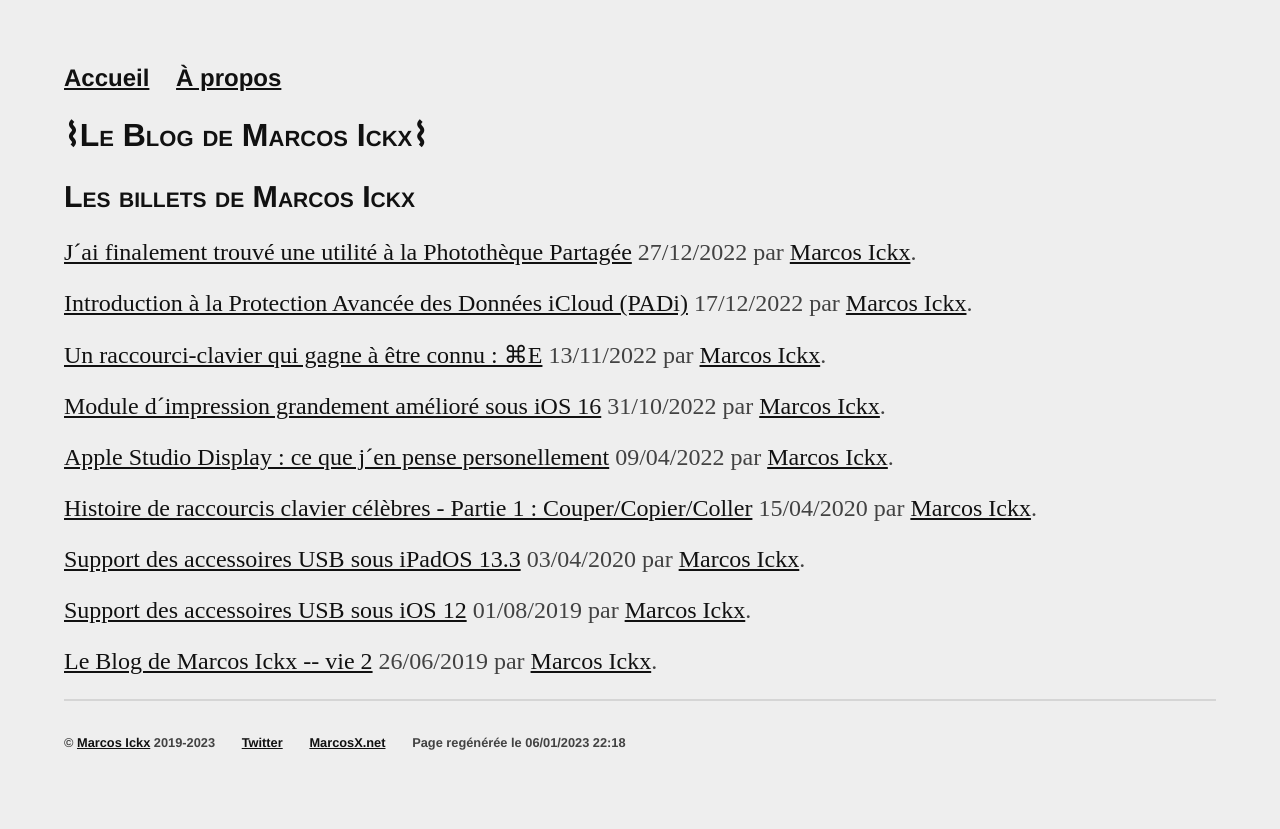
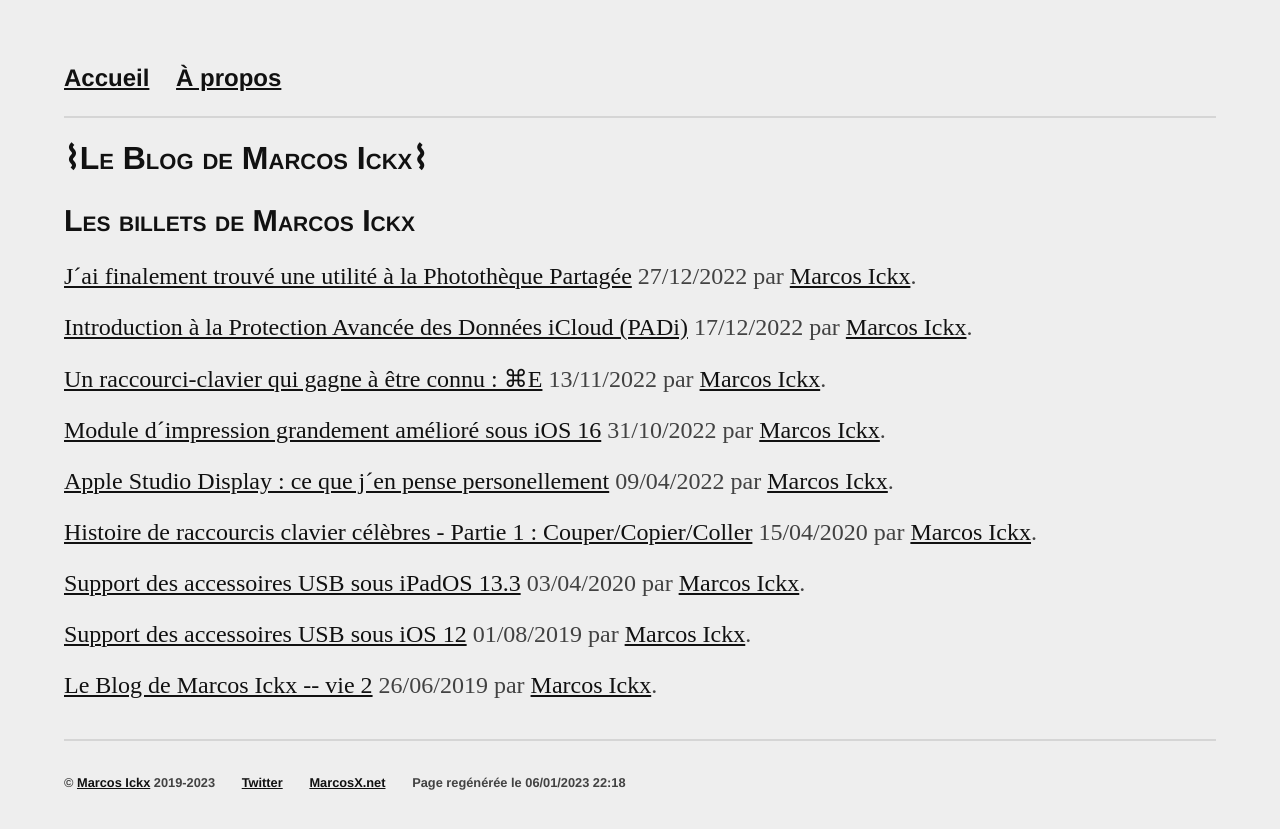
Before and after one commit to MarcosIckx/PreviewMarcosxNet, a Jekyll site: the page built from Index2.html, in a window 1280 px wide. Shown: the top 829 px of the page. Built offline with Jekyll 4.4.1, drawn with Linux system fonts in a browser that asks for light colours.

Commit message:
Update main.css

```diff
--- a/css/main.css
+++ b/css/main.css
@@ -50,9 +50,19 @@
     list-style: none;
     font-weight: bold;
 }
+nav {
+    border-bottom: 0.1250rem solid var(--footer-color);
+    font-size: 1rem;
+}
+
 nav ul li {
     display: inline;
     margin-right: 1.25rem;
+}
+
+footer {
+    border-top: 0.1250rem solid var(--footer-color);
+    font-size: 1rem;
 }
 
 footer ul li {
@@ -64,6 +74,8 @@
 ul, ul li {
     font-size: 1.5rem;
 }
+
+
 
 /* Indique comment
   les liens doivent être affichés normalement
@@ -196,14 +208,9 @@
   flex: 0 0 50%;
 }
 
-/* Indique comment gérer les pieds de page (footer) */
-footer {
-    border-top: 0.1250rem solid var(--footer-color);
-    font-size: 1rem;
-}
 
 /* Indique comment afficher les posts lorsqu´ils sont dans les listes */
-ul.posts {
+ul.posts, article.posts {
     margin: 1.25rem auto 2.5rem;
     font-size: 1.5rem;
 }
```
